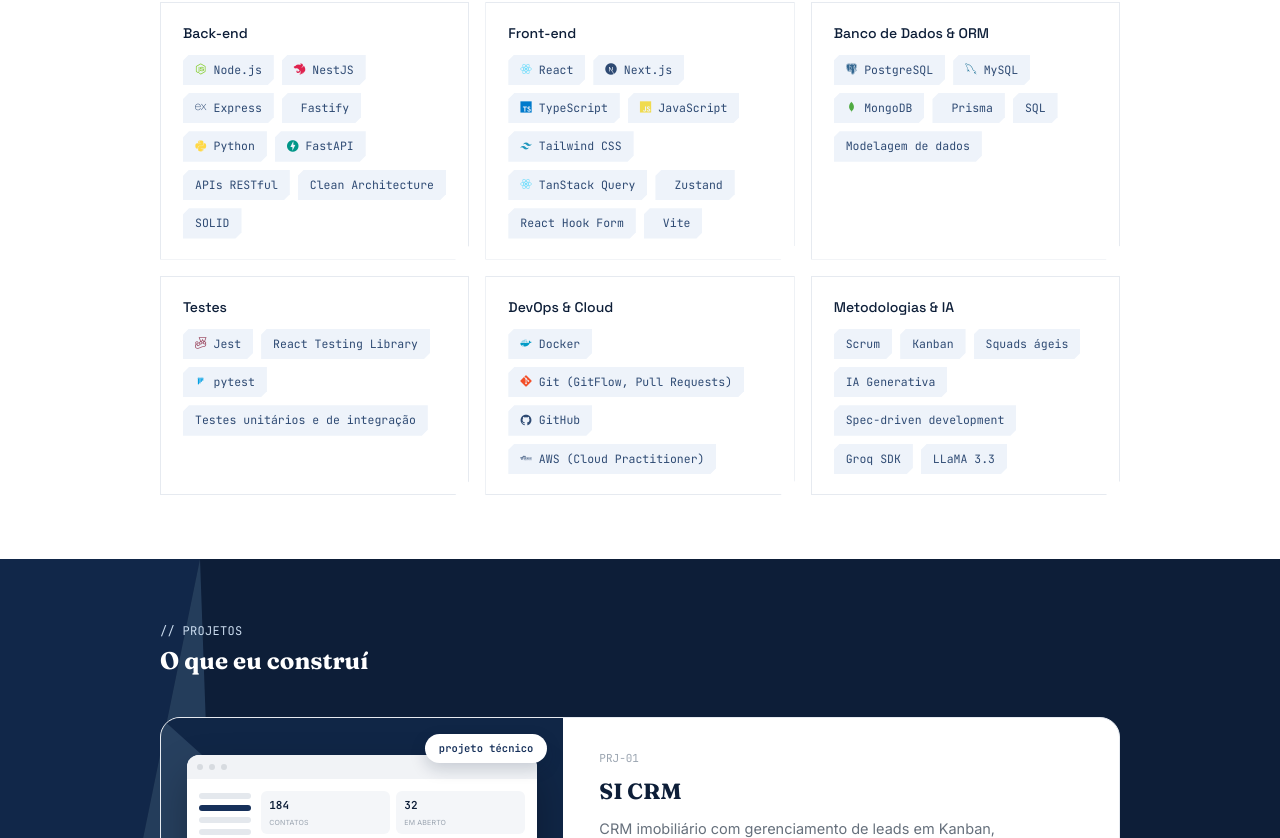
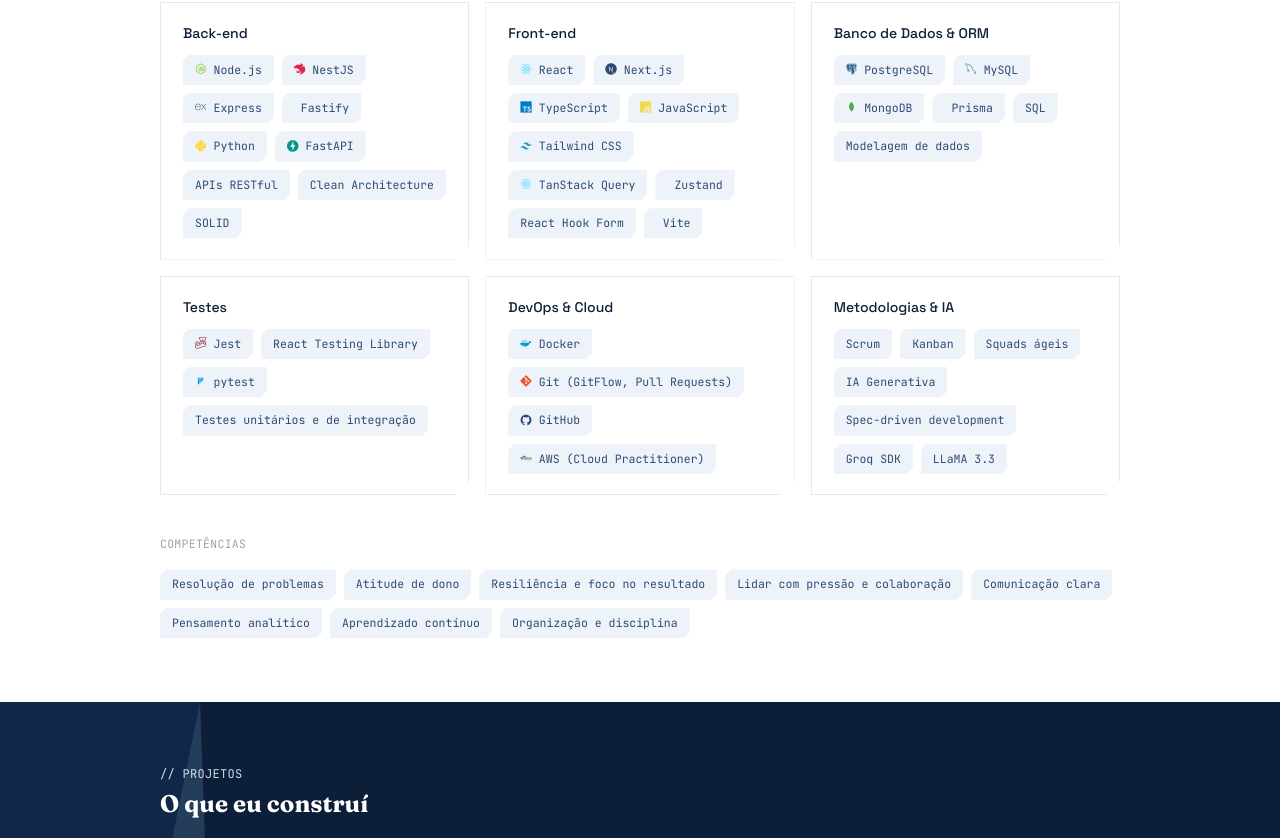
Before and after one commit to DiegoAraaujo/portfolio, a React (Vite) app: page / in a window 1280 px wide. Shown: the part 1629-2467 px from the top of the page. Built offline with nearby package versions, Linux system fonts and the light colour scheme; some icons are missing.

Commit message:
feat: add competencies section to skills page

```diff
--- a/src/data/skills.ts
+++ b/src/data/skills.ts
@@ -86,37 +86,13 @@
   description: string
 }
 
-export const softSkillHighlights: SoftSkill[] = [
-  {
-    title: 'Comunicação direta',
-    description:
-      'Explica decisões técnicas de forma clara, sem enrolação — para times técnicos e não técnicos.',
-  },
-  {
-    title: 'Organização de eventos técnicos',
-    description:
-      'Planejamento e execução do Devathon, coordenando cronograma, cases e participantes.',
-  },
-  {
-    title: 'Autonomia',
-    description:
-      'Conduz projetos do levantamento de requisitos até o deploy, sem depender de supervisão constante.',
-  },
-  {
-    title: 'Resolução de problemas',
-    description:
-      'Prioriza entender a causa raiz antes de propor solução técnica.',
-  },
+export const competencies: { label: string; icon?: string }[] = [
+  { label: 'Resolução de problemas' },
+  { label: 'Atitude de dono' },
+  { label: 'Resiliência e foco no resultado' },
+  { label: 'Lidar com pressão e colaboração' },
+  { label: 'Comunicação clara' },
+  { label: 'Pensamento analítico' },
+  { label: 'Aprendizado contínuo' },
+  { label: 'Organização e disciplina' },
 ]
-
-export const softSkillTags = [
-  'Adaptabilidade',
-  'Trabalho em equipe',
-  'Comunicação com cliente',
-  'Gestão de tempo',
-  'Atenção a detalhes',
-  'Aprendizado rápido',
-  'Pensamento crítico',
-  'Proatividade',
-  'Colaboração multidisciplinar',
-]
--- a/src/sections/Projects/components/ProjectDetail.tsx
+++ b/src/sections/Projects/components/ProjectDetail.tsx
@@ -1,4 +1,4 @@
-import { SkillTag } from '../../../components/SkillTag'
+import { SkillTag } from '../../Skills/components/SkillTag'
 import { Link, Navigate, useParams } from 'react-router-dom'
 import { projects } from '../../../data/projects'
 
--- a/src/sections/Projects/components/ProjectRow.tsx
+++ b/src/sections/Projects/components/ProjectRow.tsx
@@ -1,5 +1,5 @@
 import type { Project } from '../../../data/projects'
-import { SkillTag } from '../../../components/SkillTag'
+import { SkillTag } from '../../Skills/components/SkillTag'
 import { ProjectVisual } from './ProjectVisual'
 import { Link } from 'react-router-dom'
 
--- /dev/null
+++ b/src/sections/Skills/components/SkillCategoryCard.tsx
@@ -0,0 +1,19 @@
+import { SkillTag } from './SkillTag'
+
+type SkillCategoryCardProps = {
+  title: string
+  items: { label: string; icon?: string }[]
+}
+
+export const SkillCategoryCard = ({ title, items }: SkillCategoryCardProps) => (
+  <div className="card-notch border-border border bg-white p-5 px-5.5">
+    <h4 className="font-display text-navy-deep mb-3 text-sm">{title}</h4>
+    <div className="flex flex-wrap gap-2">
+      {items.map((item) => (
+        <SkillTag key={item.label} label={item.label} icon={item.icon} />
+      ))}
+    </div>
+  </div>
+)
+
+export default SkillCategoryCard
--- a/src/sections/Skills/index.tsx
+++ b/src/sections/Skills/index.tsx
@@ -1,35 +1,32 @@
 import { SectionHead } from '../../components/SectionHead'
-import { SkillTag } from '../../components/SkillTag'
-import { technicalSkills } from '../../data/skills'
+import { SkillTag } from './components/SkillTag'
+import { technicalSkills, competencies } from '../../data/skills'
+import SkillCategoryCard from './components/SkillCategoryCard'
 
-// eyebrow="// STACK & SOFT SKILLS"
 const Skills = () => (
   <section id="stack" className="m-auto w-full max-w-5xl px-8 py-16">
-    <SectionHead eyebrow="// STACK" title="Com o que eu trabalho" />
+    <SectionHead eyebrow="// HABILIDADES" title="Com o que eu trabalho" />
 
     <div>
-      <div className="text-gray-light mb-4 font-mono text-[11.5px] tracking-wide uppercase">
+      <p className="text-gray-light mb-4 font-mono text-[11.5px] tracking-wide uppercase">
         Habilidades técnicas
-      </div>
+      </p>
       <div className="grid grid-cols-1 gap-4 md:grid-cols-3">
         {technicalSkills.map((group) => (
-          <div
+          <SkillCategoryCard
             key={group.title}
-            className="card-notch border-border border bg-white p-5 px-5.5"
-          >
-            <h4 className="font-display text-navy-deep mb-3 text-sm">
-              {group.title}
-            </h4>
-            <div className="flex flex-wrap gap-2">
-              {group.items.map((item) => (
-                <SkillTag
-                  key={item.label}
-                  label={item.label}
-                  icon={item.icon}
-                />
-              ))}
-            </div>
-          </div>
+            title={group.title}
+            items={group.items}
+          />
+        ))}
+      </div>
+
+      <p className="text-gray-light mt-10 mb-4 font-mono text-[11.5px] tracking-wide uppercase">
+        Competências
+      </p>
+      <div className="flex flex-wrap gap-2">
+        {competencies.map((item) => (
+          <SkillTag key={item.label} label={item.label} icon={item.icon} />
         ))}
       </div>
     </div>
```
Also changed, not shown: src/sections/Skills/components/SkillTag.tsx (renamed from src/components/SkillTag.tsx).
